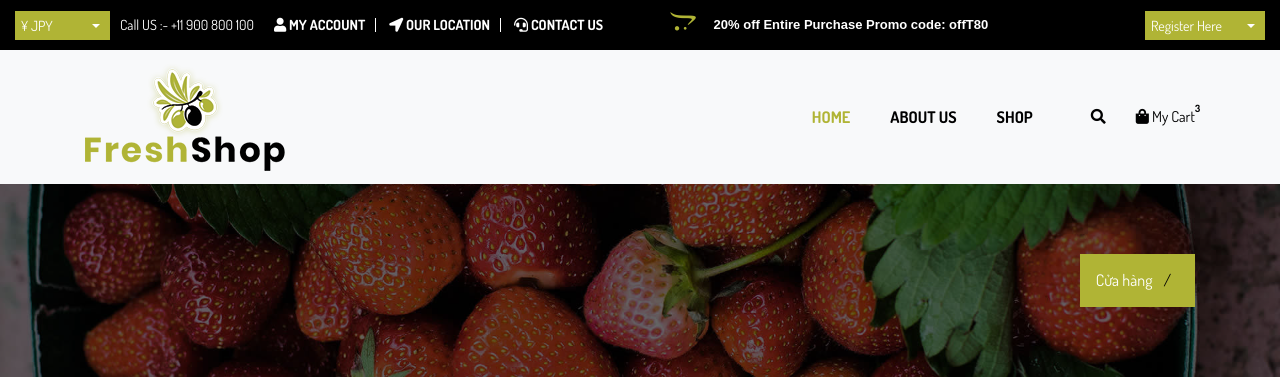
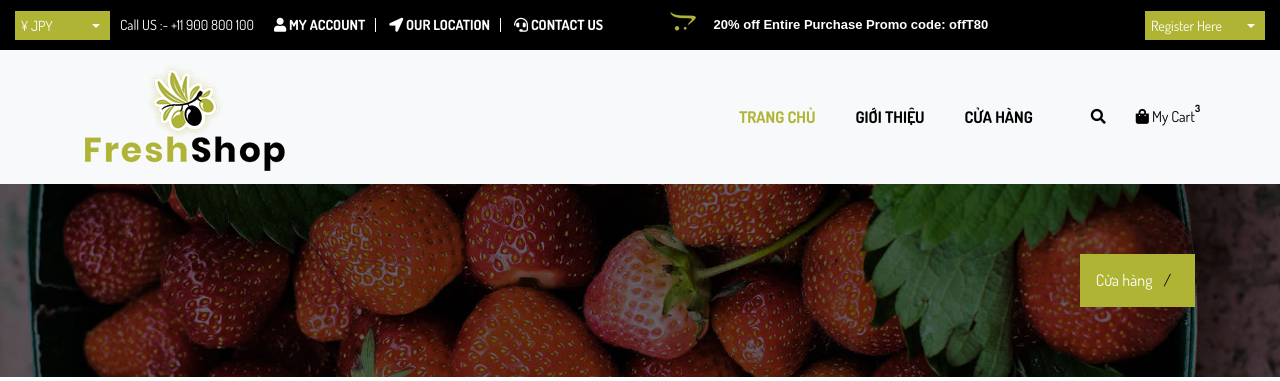
Before and after one commit to taidao1901/Foodstore, a Django app: page /taikhoan/ in a window 1280 px wide. Shown: the top 381 px of the page. Run offline with Django 4.2, Linux system fonts and the light colour scheme; parts of the project's set-up code (start-up, migrations or seed data) failed here and were passed over; some libraries are stand-ins or nearby versions.

```diff
--- a/templates/base/base.html
+++ b/templates/base/base.html
@@ -119,10 +119,10 @@
                 <!-- Collect the nav links, forms, and other content for toggling -->
                 <div class="collapse navbar-collapse" id="navbar-menu">
                     <ul class="nav navbar-nav ml-auto" data-in="fadeInDown" data-out="fadeOutUp">
-                        <li class="nav-item active"><a class="nav-link" href="{% url 'home:index' %}">Home</a></li>
-                        <li class="nav-item"><a class="nav-link" href="{% url 'about_us:about_us' %}">About Us</a></li>
+                        <li class="nav-item active"><a class="nav-link" href="{% url 'home:index' %}">Trang chủ</a></li>
+                        <li class="nav-item"><a class="nav-link" href="{% url 'about_us:about_us' %}">Giới thiệu</a></li>
                         <li class="dropdown">
-                            <a href="{% url 'product_grid:product_grid' 'tat-ca-san-pham' %}" class="nav-link dropdown-toggle arrow" data-toggle="dropdown">SHOP</a>
+                            <a href="{% url 'product_grid:product_grid' 'tat-ca-san-pham' %}" class="nav-link dropdown-toggle arrow" data-toggle="dropdown">Cửa hàng</a>
                             <ul class="dropdown-menu">
 								<li><a href="shop.html">Sidebar Shop</a></li>
 								<li><a href="shop-detail.html">Shop Detail</a></li>
```
